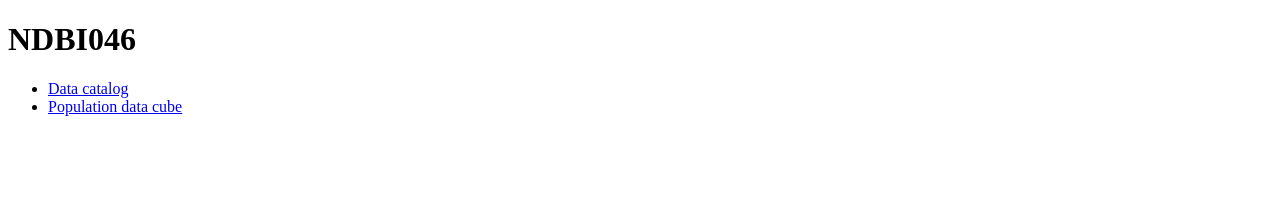
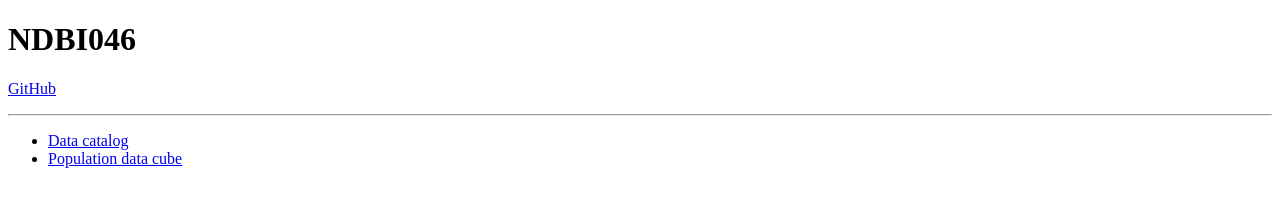
Before and after one commit to milan252525/NDBI046, a plain HTML site: page docs/index.html in a window 1280 px wide. Drawn offline with Linux system fonts and the light colour scheme.

Commit message:
HW5 - added link to github

```diff
--- a/docs/index.html
+++ b/docs/index.html
@@ -9,6 +9,8 @@
 <body>
     <main>
         <h1>NDBI046</h1>
+        <p><a href="https://github.com/milan252525/NDBI046">GitHub</a></p>
+        <hr>
         <ul>
             <li><a href="files/dcat_dataset.ttl">Data catalog</a></li>
             <li><a href="files/population.ttl">Population data cube</a></li>
```
